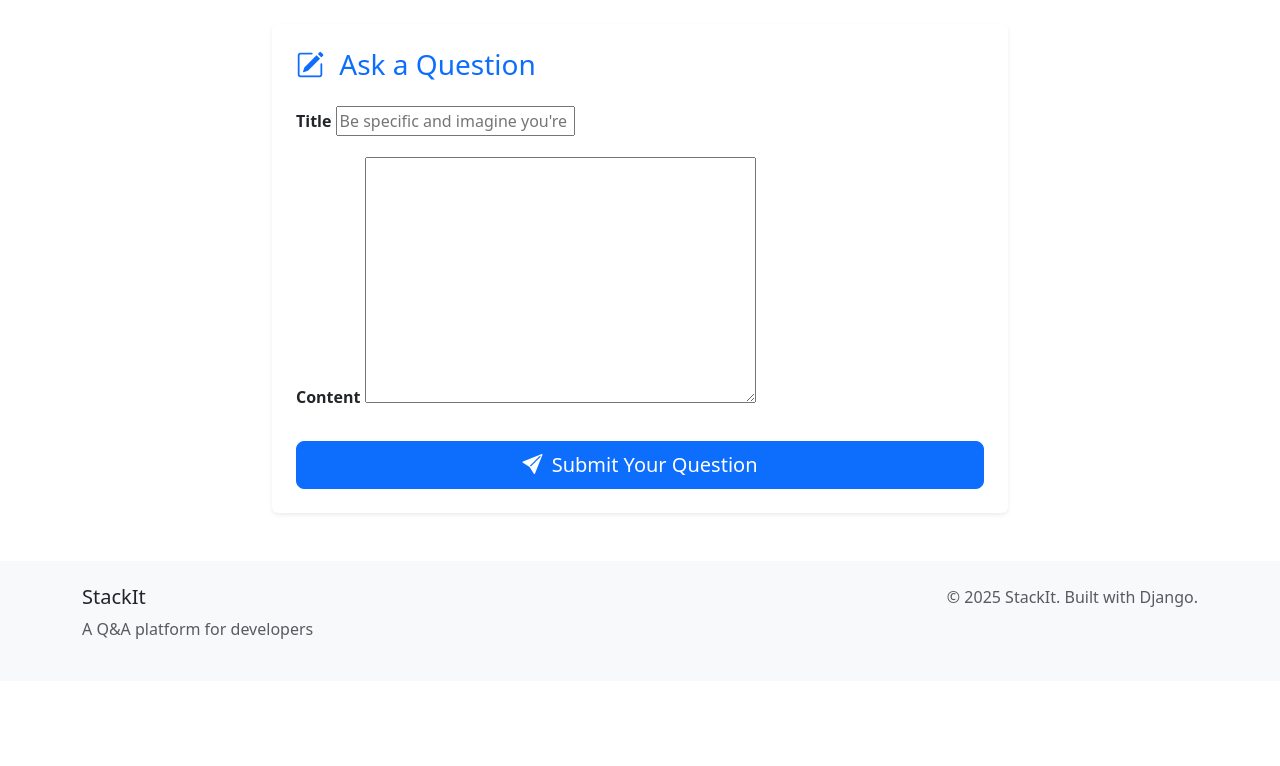
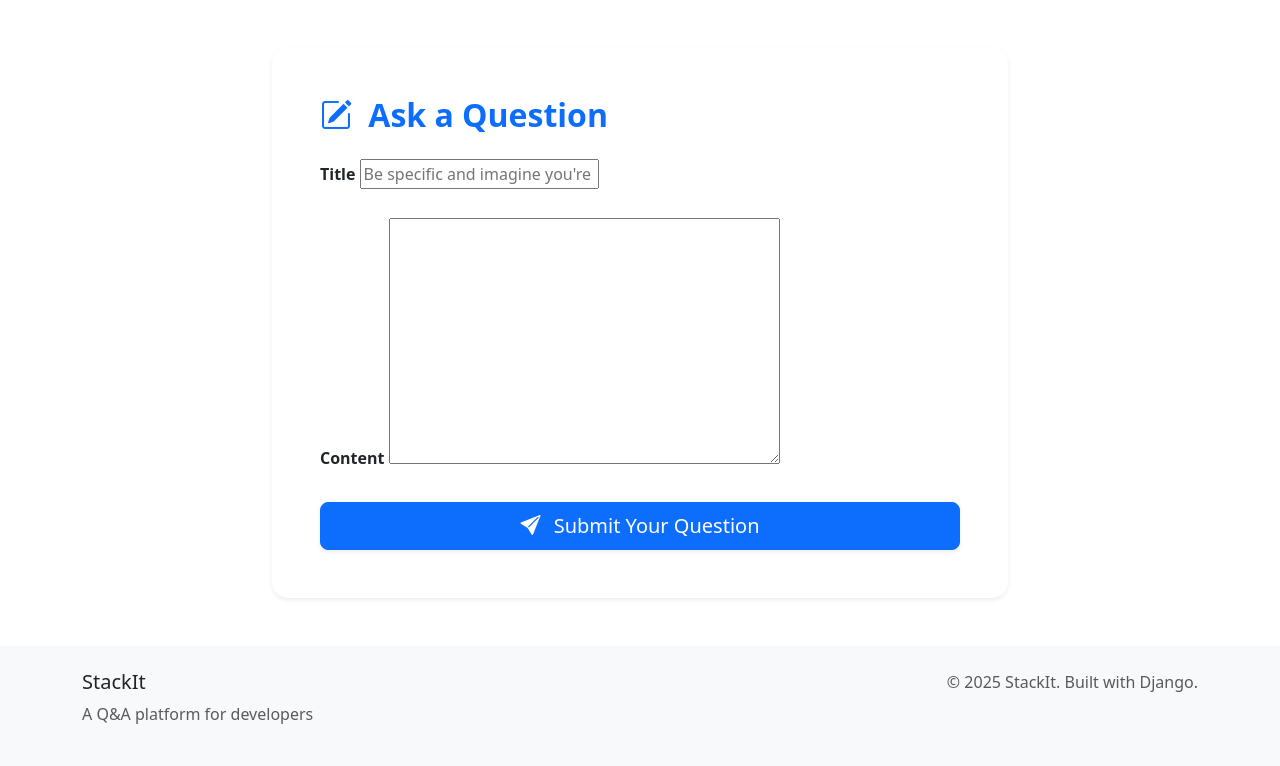
Before and after one commit to Vansh1693/odoo, a Django app: page /questions/ask/ in a window 1280 px wide. Shown: the part 56-822 px from the top of the page. Before the commit the page ends 695 px from the top, so only its background shows below. Run offline with Django 4.2, Linux system fonts and the light colour scheme; a user stored in the database is signed in; data comes from the database, SQL or seed files in the repository; parts of the project's set-up code (start-up, migrations or seed data) failed here and were passed over; some libraries are stand-ins or nearby versions.

Commit message:
Update ask.html

```diff
--- a/templates/questions/ask.html
+++ b/templates/questions/ask.html
@@ -3,32 +3,45 @@
 {% block title %}Ask a Question | StackIt{% endblock %}
 
 {% block content %}
-<div class="row justify-content-center">
-  <div class="col-lg-8">
-    <div class="card shadow-sm border-0">
-      <div class="card-body p-4">
-        <h3 class="card-title mb-4 text-primary">
+<div class="row justify-content-center mt-5">
+  <div class="col-lg-9 col-xl-8">
+    <div class="card shadow-sm border-0 rounded-4">
+      <div class="card-body p-5">
+        <h2 class="text-primary mb-4 fw-bold">
           <i class="bi bi-pencil-square me-2"></i> Ask a Question
-        </h3>
+        </h2>
 
         <form method="post" novalidate>
           {% csrf_token %}
+
           {% for field in form %}
-            <div class="mb-3">
-              <label class="form-label fw-semibold" for="{{ field.id_for_label }}">{{ field.label }}</label>
-              {{ field }}
+            <div class="mb-4">
+              <label for="{{ field.id_for_label }}" class="form-label fw-semibold fs-6 text-dark">
+                {{ field.label }}
+              </label>
+
+              {% if field.name == 'title' %}
+                {{ field|safe }}
+              {% elif field.name == 'content' %}
+                {{ field|safe }}
+              {% elif field.name == 'tags' %}
+                {{ field|safe }}
+              {% else %}
+                {{ field }}
+              {% endif %}
+
               {% if field.help_text %}
-                <div class="form-text">{{ field.help_text }}</div>
+                <div class="form-text text-muted">{{ field.help_text }}</div>
               {% endif %}
               {% for error in field.errors %}
-                <div class="text-danger small">{{ error }}</div>
+                <div class="text-danger small mt-1">{{ error }}</div>
               {% endfor %}
             </div>
           {% endfor %}
 
           <div class="d-grid mt-4">
-            <button type="submit" class="btn btn-primary btn-lg">
-              <i class="bi bi-send-fill me-1"></i> Submit Your Question
+            <button type="submit" class="btn btn-primary btn-lg shadow-sm">
+              <i class="bi bi-send-fill me-2"></i> Submit Your Question
             </button>
           </div>
         </form>
```
